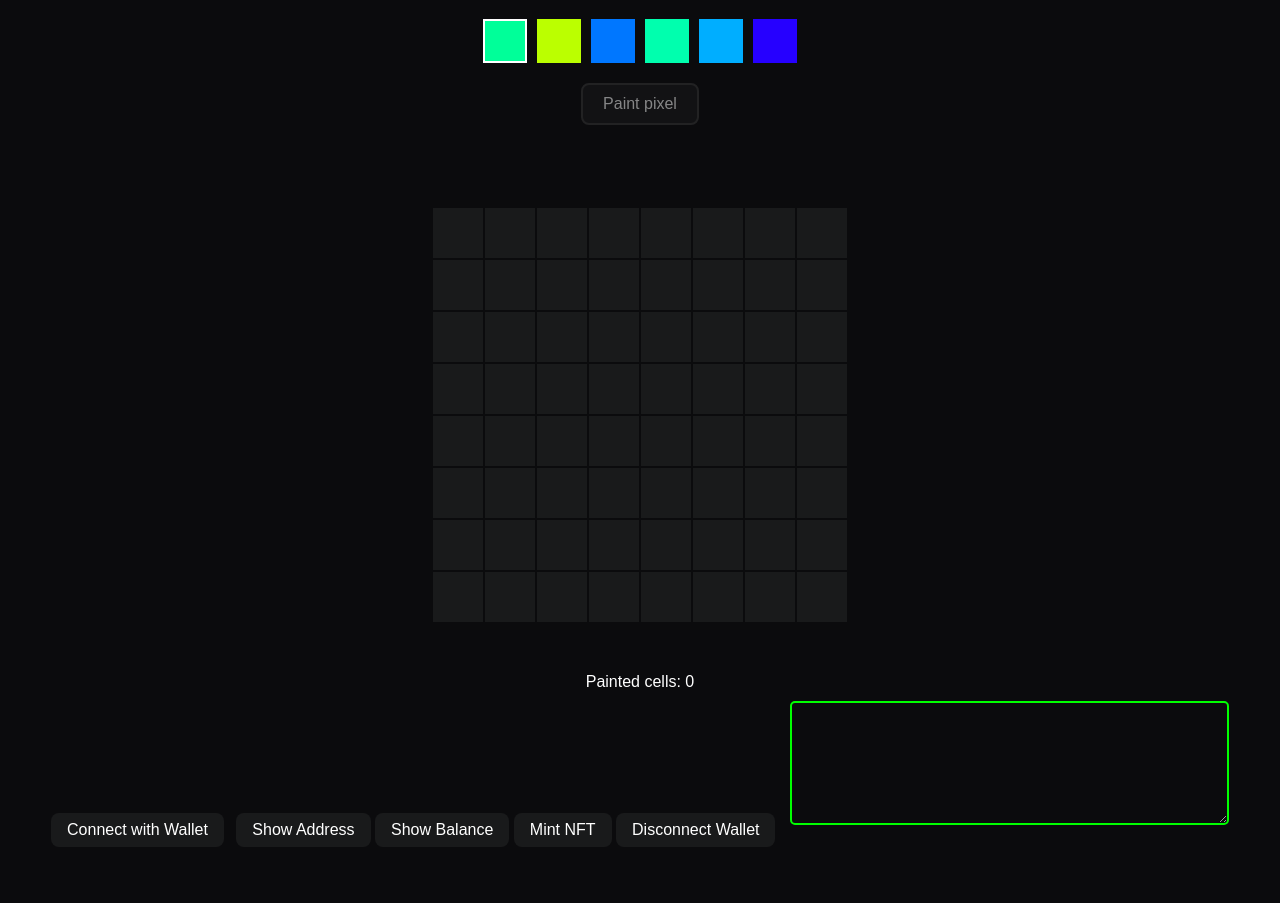
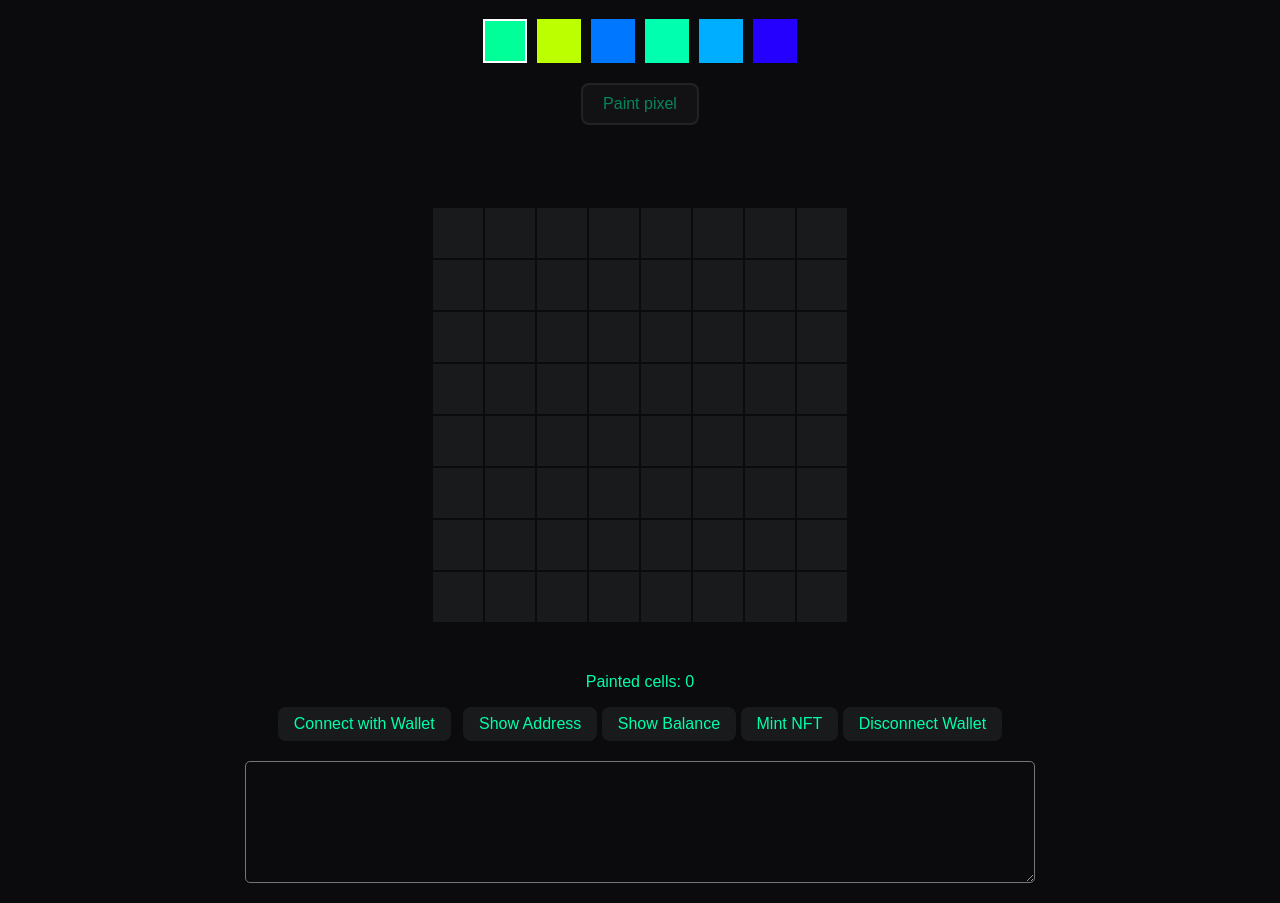
Before and after one commit to vaisi/pixel-replit, a website with bundled scripts: page public/index.html in a window 1280 px wide. Shown: the part 221-1124 px from the top of the page. Before the commit the page ends 1068 px from the top, so only its background shows below. Built offline with nearby package versions, Linux system fonts and the light colour scheme; files whose address does not match are found by name.

Commit message:
cosmetic changes: text color to turquoise and centered output area

```diff
--- a/public/index.html
+++ b/public/index.html
@@ -4,7 +4,7 @@
 <head>
   <meta charset="UTF-8">
   <meta name="viewport" content="width=device-width, initial-scale=1.0">
-  <title>AlgoSigner Web App</title>
+  <title>Pixel</title>
   <link rel="stylesheet" href="styles/style.css">
   <link rel="stylesheet" href="styles/grid.css">
   <script src="/socket.io/socket.io.js"></script>
--- a/public/styles/grid.css
+++ b/public/styles/grid.css
@@ -53,14 +53,13 @@
   border: 2px solid white;
 }
 
-
 #paint-pixel-btn {
   display: block;
   margin: 10px auto;
   padding: 10px 20px;
   font-size: 16px;
   background-color: #191a1b;
-  color: white;
+  color: var(--neon-green);
   border: 2px solid #ffff66;
   cursor: pointer;
   transition: all 0.3s;
@@ -81,23 +80,3 @@
 #paint-pixel-btn:enabled {
   opacity: 1;
 }
-
-#output {
-  background-color: transparent;
-  color: hsl(120, 100%, 50%);
-  margin: 10px 0 10px 10px;
-  padding: 10px;
-  border: 2px solid hsl(120, 100%, 50%);
-  border-radius: 5px;
-  overflow-y: scroll;
-  height: 100px;
-}
-
-#output::-webkit-scrollbar {
-  width: 10px;
-  background-color: transparent;
-}
-
-#output::-webkit-scrollbar-thumb {
-  background-color: hsl(120, 100%, 50%);
-}
--- a/public/styles/style.css
+++ b/public/styles/style.css
@@ -1,11 +1,23 @@
+:root {
+  --neon-green: #00FFAA;
+}
+
 body {
   background-color: #0b0b0d;
-  color: #fff;
+  color: solid var(--neon-green);
   font-family: sans-serif;
   text-align: center;
   margin: 0;
   padding: 0;
 }
+
+
+h1 {
+  padding-top: 80px;
+  padding-bottom: 80px;
+  color: var(--neon-green);
+}
+
 
 .container {
   margin-top: 2em;
@@ -21,13 +33,8 @@ body {
   border: none;
   border-radius: 0.5em;
   background-color: #191a1b;
-  color: #fff;
+  color: var(--neon-green);
   font-size: 1em;
-}
-
-#counter {
-  margin-top: 1em;
-  font-size: 1.2em;
 }
 
 button {
@@ -36,7 +43,7 @@ button {
   border: none;
   border-radius: 0.5em;
   background-color: #191a1b;
-  color: #fff;
+  color: var(--neon-green);
   font-size: 1em;
   cursor: pointer;
 }
@@ -65,7 +72,29 @@ button:hover {
   margin-top: 1em;
 }
 
-h1 {
-  padding-top: 80px;
-  padding-bottom: 80px;
+#painted-cells-count {
+  color: var(--neon-green);
 }
+
+#output {
+  background-color: transparent;
+  color:var(--neon-green);
+  padding: 10px;
+  border: 2px solidvar(--neon-green);
+  border-radius: 5px;
+  overflow-y: scroll;
+  margin: 20px auto;
+  display: block;
+  width: 60%;
+  height: 100px;
+  text-align: center;
+}
+
+#output::-webkit-scrollbar {
+  width: 10px;
+  background-color: transparent;
+}
+
+#output::-webkit-scrollbar-thumb {
+  background-color: var(--neon-green);
+}
```
